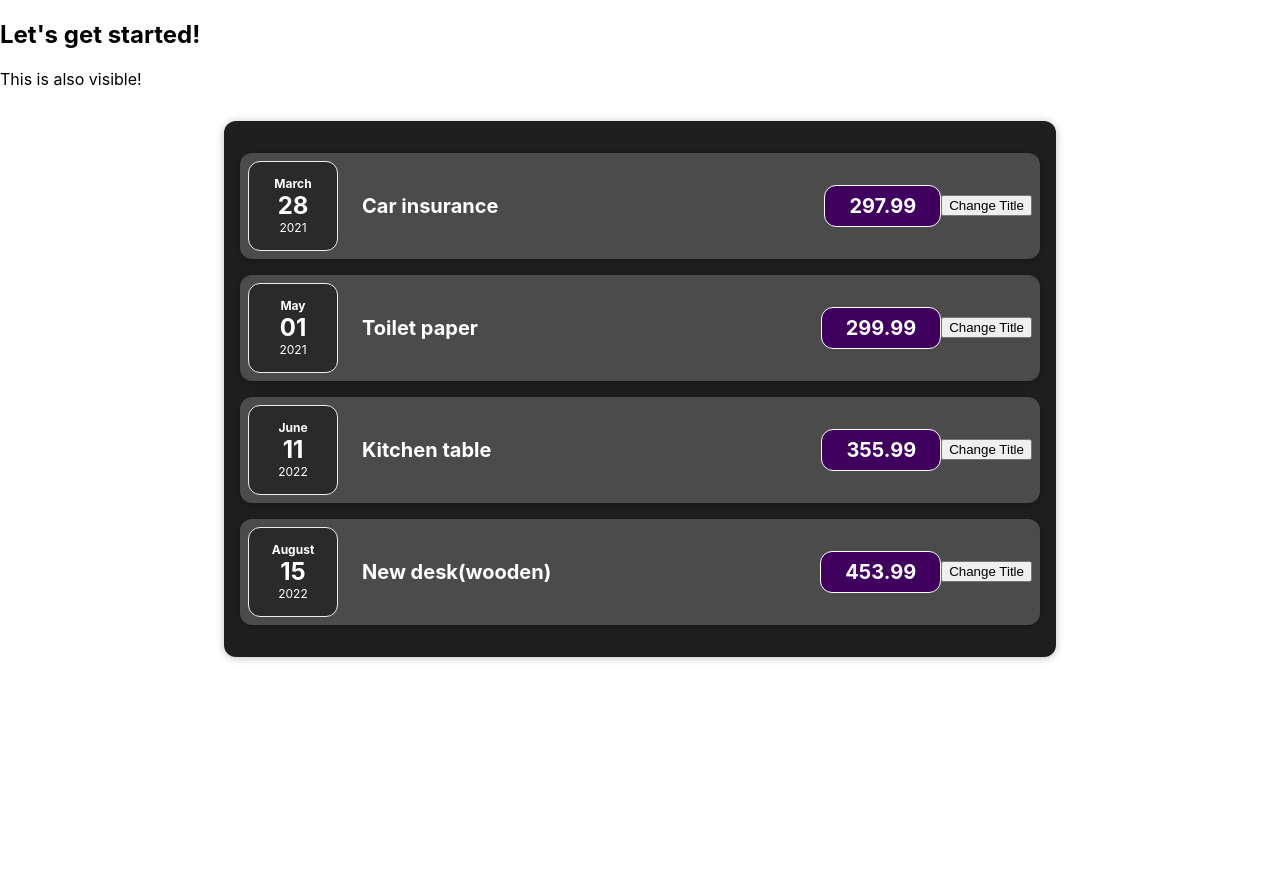
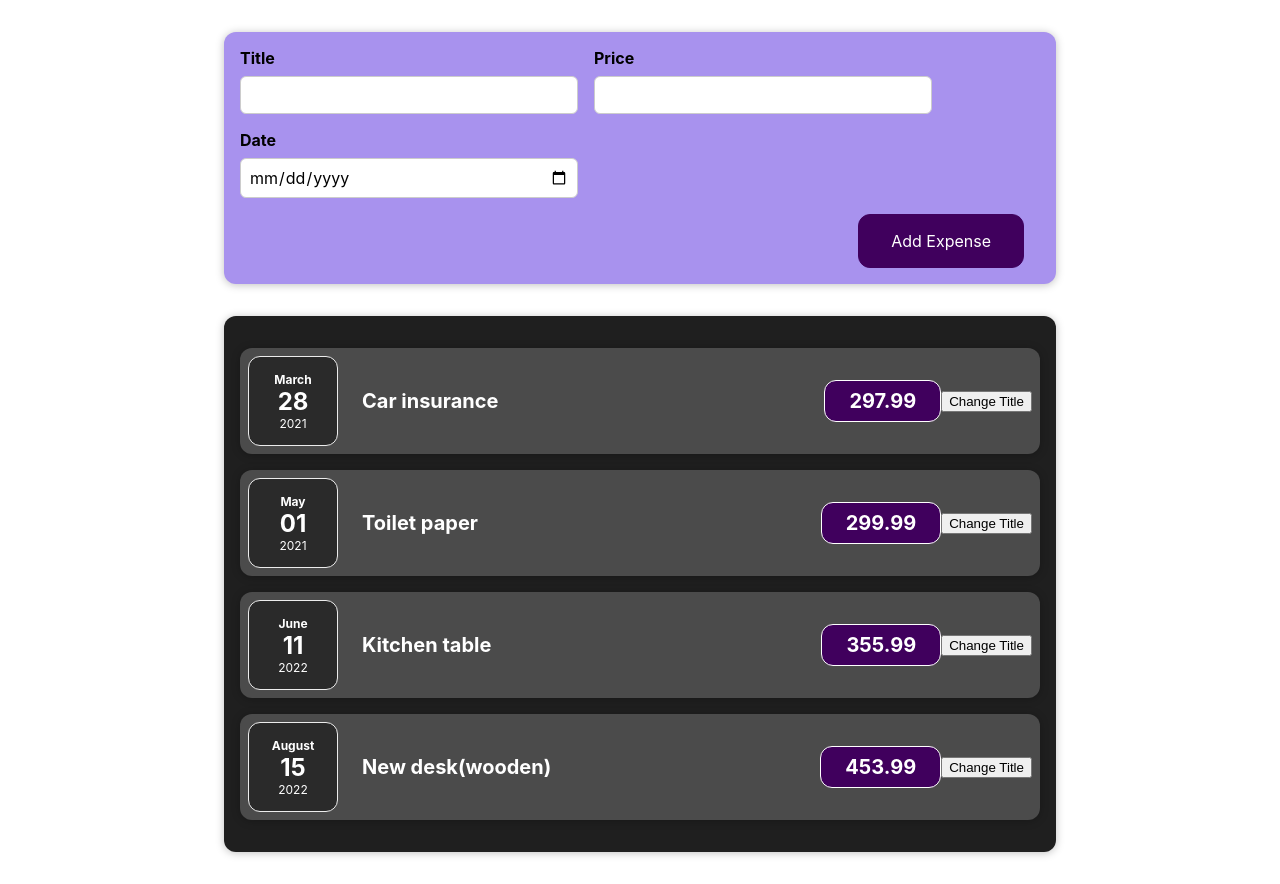
Before and after one commit to kbugaienko/Udemy_Bootcamp2022, a React (Create React App) app in the folder React/react-complete-guide/: page / in a window 1280 px wide. Before the commit the page ends 800 px from the top, so only its background shows below. Built offline with nearby package versions, Linux system fonts and the light colour scheme.

Commit message:
React: Adding form input

```diff
--- a/React/react-complete-guide/src/App.js
+++ b/React/react-complete-guide/src/App.js
@@ -1,6 +1,7 @@
 import React from 'react';
 
 import Expenses from './components/Expenses/Expenses';
+import NewExpense from './components/NewExpense/NewExpense';
 
 const App = () => {
   // The same in JS
@@ -37,8 +38,7 @@
 
   return (
     <div>
-      <h2>Let's get started!</h2>
-      <p>This is also visible!</p>
+      <NewExpense />
       <Expenses items={expenses} />
     </div>
   );
--- /dev/null
+++ b/React/react-complete-guide/src/components/NewExpense/ExpenseForm.css
@@ -0,0 +1,26 @@
+.new-expense__controls {
+  display: flex;
+  flex-wrap: wrap;
+  gap: 1rem;
+  margin-bottom: 1rem;
+  text-align: left;
+}
+
+.new-expense__control label {
+  font-weight: bold;
+  margin-bottom: 0.5rem;
+  display: block;
+}
+
+.new-expense__control input {
+  font: inherit;
+  padding: 0.5rem;
+  border-radius: 6px;
+  border: 1px solid #ccc;
+  width: 20rem;
+  max-width: 100%;
+}
+
+.new-expense__actions {
+  text-align: right;
+}
--- /dev/null
+++ b/React/react-complete-guide/src/components/NewExpense/ExpenseForm.js
@@ -0,0 +1,29 @@
+import React from 'react';
+
+import './ExpenseForm.css';
+
+const ExpenseForm = () => {
+  return (
+    <form>
+      <div className='new-expense__controls'>
+        <div className='new-expense__control'>
+          <label>Title</label>
+          <input type='text' />
+        </div>
+        <div className='new-expense__control'>
+          <label>Price</label>
+          <input type='number' min='0.01' step='0.01' />
+        </div>
+        <div className='new-expense__control'>
+          <label>Date</label>
+          <input type='date' min='2019-01-01' max='2022-12-31' />
+        </div>
+      </div>
+      <div className='new-expense__actions'>
+      <button type='submit'>Add Expense</button>
+      </div>
+    </form>
+  );
+}
+
+export default ExpenseForm;
--- /dev/null
+++ b/React/react-complete-guide/src/components/NewExpense/NewExpense.css
@@ -0,0 +1,38 @@
+.new-expense {
+    background-color: #a892ee;
+    padding: 1rem;
+    margin: 2rem auto;
+    width: 50rem;
+    max-width: 95%;
+    border-radius: 12px;
+    text-align: center;
+    box-shadow: 0 1px 8px rgba(0, 0, 0, 0.25);
+  }
+
+  .new-expense button {
+    font: inherit;
+    cursor: pointer;
+    padding: 1rem 2rem;
+    border: 1px solid #40005d;
+    background-color: #40005d;
+    color: white;
+    border-radius: 12px;
+    margin-right: 1rem;
+  }
+
+  .new-expense button:hover,
+  .new-expense button:active {
+    background-color: #510674;
+    border-color: #510674;
+  }
+
+  .new-expense button.alternative {
+    color: #220131;
+    border-color: transparent;
+    background-color: transparent;
+  }
+
+  .new-expense button.alternative:hover,
+  .new-expense button.alternative:active {
+    background-color: #ddb3f8;
+  }
--- /dev/null
+++ b/React/react-complete-guide/src/components/NewExpense/NewExpense.js
@@ -0,0 +1,14 @@
+import React from 'react';
+
+import ExpenseForm from './ExpenseForm';
+import './NewExpense.css';
+
+const NewExpense = () => {
+  return (
+    <div className='new-expense'>
+      <ExpenseForm />
+    </div>
+  );
+}
+
+export default NewExpense;
```
